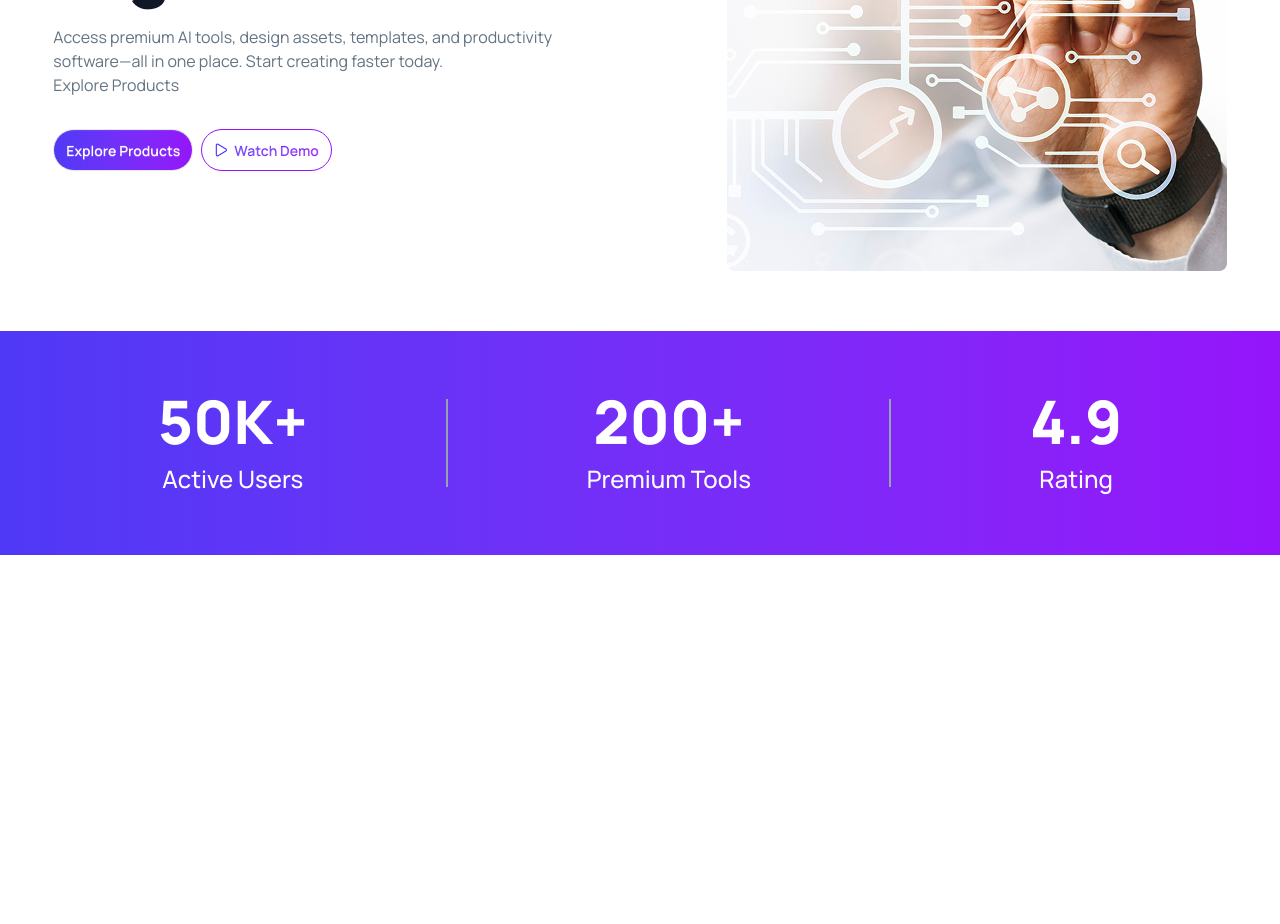
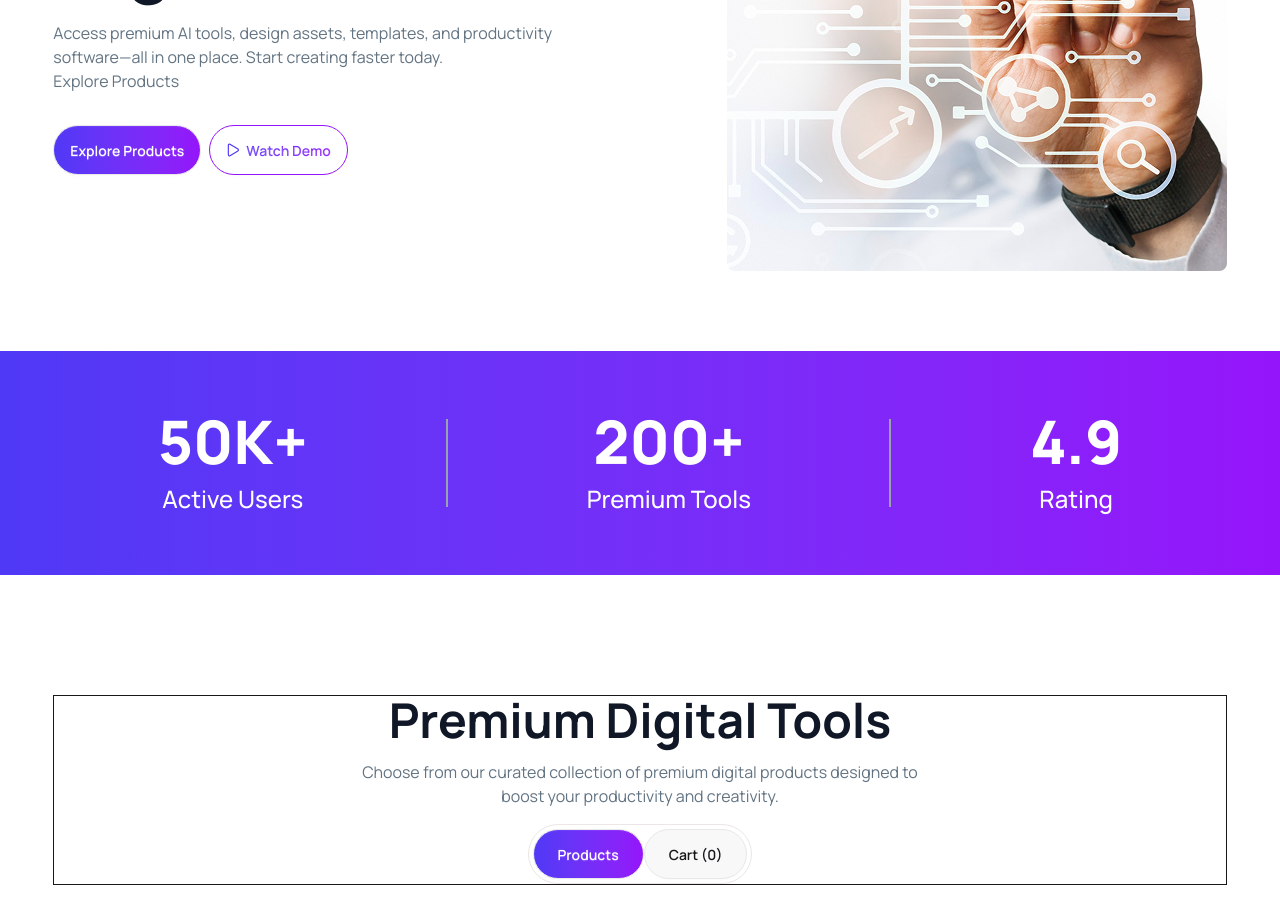
Before and after one commit to sabbirRashed/Digitools-Platform, a React (Vite) app: page / in a window 1280 px wide. Shown: the part 460-1384 px from the top of the page. Before the commit the page ends 1095 px from the top, so only its background shows below. Built offline with nearby package versions, Linux system fonts and the light colour scheme.

Commit message:
added dynmic premium tools section tab

```diff
--- a/src/App.jsx
+++ b/src/App.jsx
@@ -1,6 +1,7 @@
 import './App.css'
 import Banner from './components/homepage/banner/Banner'
 import Status from './components/homepage/ourStatus/status'
+import PremiumTools from './components/homepage/premiumTools/PremiumTools'
 import Navbar from './components/navbar/Navbar'
 
 function App() {
@@ -10,6 +11,7 @@ function App() {
       <Navbar></Navbar>
      <Banner></Banner>
      <Status></Status>
+     <PremiumTools></PremiumTools>
     </>
   )
 }
--- a/src/components/homepage/banner/Banner.jsx
+++ b/src/components/homepage/banner/Banner.jsx
@@ -15,12 +15,12 @@ const Banner = () => {
                     <span className=' bg-clip-text text-transparent bg-linear-to-r from-[#4F39F6] to-[#9514FA] '>New: AI-Powered Tools Available</span>
                 </div>
                 <h2 className=' text-[#101727] text-4xl md:text-5xl xl:text-7xl/tight font-extrabold text-center md:text-left'>Supercharge Your Digital Workflow</h2>
-                <p className=' text-[#627382] max-w-140 text-center md:text-left'>Access premium AI tools, design assets, templates, and productivity
+                <p className='text-[#627382] max-w-140 text-center md:text-left'>Access premium AI tools, design assets, templates, and productivity
                     software—all in one place. Start creating faster today. <br />
                     Explore Products</p>
                 <div className='flex justify-center md:justify-start items-center gap-2 mt-8'>
-                    <button className=' btn px-3 py-5 rounded-[1000px] bg-linear-to-r from-[#4F39F6] to-[#9514FA] text-white hover:from-[#6C5BFF] hover:to-[#B23CFF] font-semibold'>Explore Products</button>
-                    <button className='group btn border border-[#9514FA] px-3 py-5 rounded-[1000px]  bg-linear-to-r from-[#4F39F6] to-[#9514FA] bg-clip-text text-transparent hover:text-white hover:bg-clip-border'>
+                    <button className=' btn px-4 py-6 rounded-[1000px] bg-linear-to-r from-[#4F39F6] to-[#9514FA] text-white hover:from-[#6C5BFF] hover:to-[#B23CFF] font-semibold'>Explore Products</button>
+                    <button className='btn px-4 py-6 rounded-[1000px] bg-linear-to-r from-[#4F39F6] to-[#9514FA] border border-[#9514FA] bg-clip-text text-transparent hover:text-white hover:bg-clip-border group '>
                         <span className='rotate-90 text-[#4F39F6] group-hover:text-white'><TbTriangle /></span>
                         Watch Demo
                     </button>
--- a/src/components/homepage/ourStatus/Status.jsx
+++ b/src/components/homepage/ourStatus/Status.jsx
@@ -2,7 +2,7 @@ import React from 'react';
 
 const Status = () => {
     return (
-        <div className='mt-15 mb-20 bg-linear-to-r from-[#4F39F6] to-[#9514FA] text-white'>
+        <div className='mt-15 md:mt-20 bg-linear-to-r from-[#4F39F6] to-[#9514FA] text-white'>
             <div className='max-w-300 mx-auto p-6 md:p-15 flex justify-around'>
                 <div className=' text-center space-y-3'>
                     <p className='text-3xl md:text-6xl font-extrabold'>50K+</p>
--- /dev/null
+++ b/src/components/homepage/premiumTools/PremiumTools.jsx
@@ -0,0 +1,46 @@
+import React, { useState } from 'react';
+
+const PremiumTools = () => {
+
+    const [selectedTab, setSelectedTab] = useState('products');
+
+    return (
+        <div className='w-11/12 max-w-300 mx-auto border my-20 md:my-30'>
+            {/* content box */}
+            <div className='text-center space-y-4'>
+                <h2 className='text-5xl font-bold text-[#101727]'>Premium Digital Tools</h2>
+                <p className='text-[#627382] max-w-140 mx-auto'>Choose from our curated collection of premium digital products designed to boost your productivity and creativity.</p>
+
+                <div className='border border-[#ece6e6] p-1 inline-block rounded-[1000px]'>
+                    <button
+                        onClick={() => { setSelectedTab('products') }}
+                        className={`btn p-6 rounded-[1000px]
+                            ${selectedTab === 'products'
+                                ? 'bg-linear-to-r from-[#4F39F6] to-[#9514FA] text-white hover:from-[#6C5BFF] hover:to-[#B23CFF]'
+                                : ''}
+                    `}>
+                        Products
+                    </button>
+
+                    <button
+                        onClick={() => { setSelectedTab('cart') }}
+                        className={`btn p-6 rounded-[1000px]
+                            ${selectedTab === 'cart'
+                                ? 'bg-linear-to-r from-[#4F39F6] to-[#9514FA] text-white hover:from-[#6C5BFF] hover:to-[#B23CFF]'
+                                : ''}
+                    `}>
+                        Cart (0)
+                    </button>
+                </div>
+            </div>
+
+
+            {/* cards container */}
+            <div>
+
+            </div>
+        </div>
+    );
+};
+
+export default PremiumTools;
```
